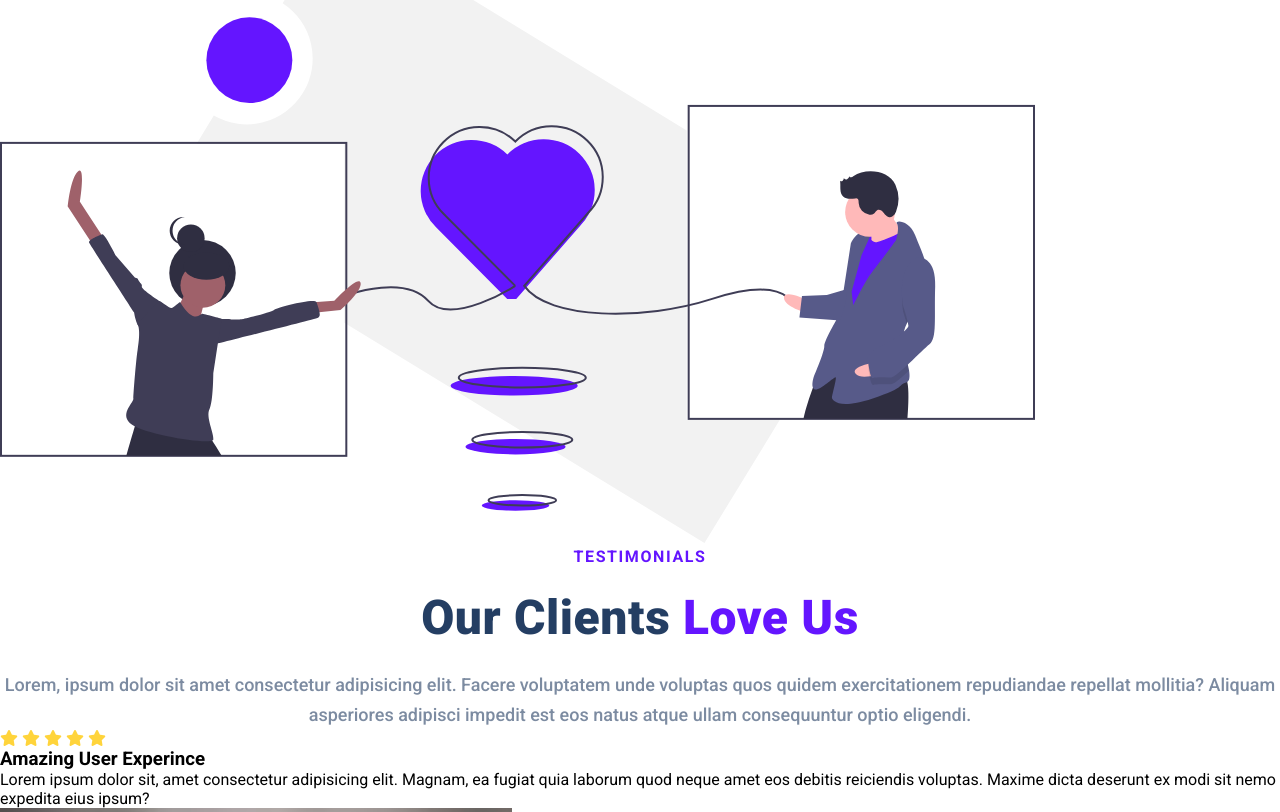
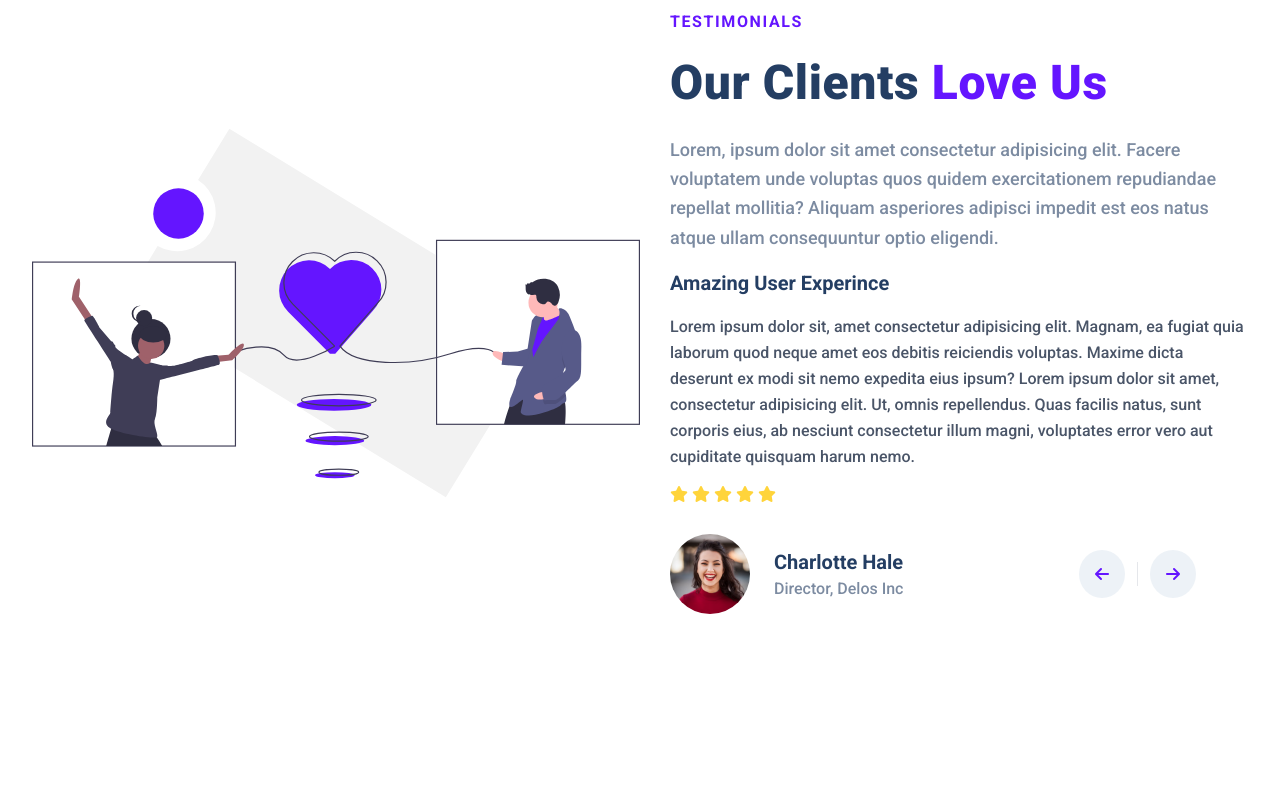
Before and after one commit to maritza-aguilar/Final-Project-, a plain HTML site: page index.html in a window 1280 px wide. Shown: the part 5120-5932 px from the top of the page. After the commit the page ends 5830 px from the top, so only its background shows below. Drawn offline with Linux system fonts and the light colour scheme.

Commit message:
seventh commit

```diff
--- a/index.html
+++ b/index.html
@@ -316,35 +316,47 @@
             <div class="testimonials__row">
                 <img src="./love-illustration.c759090fa833369ad6ffb6eb19cacb3e.svg" class="testimonials__img">
                 <div class="testimonals__description">
-                    <div class="section__tag">testimonials</div>
-                    <h2 class="section__title">Our Clients <span class="purple">Love Us</span></h2>
-                    <div class="section__para">
+                    <div class="section__tag--testimonials">testimonials</div>
+                    <h2 class="section__title--testimonials">Our Clients <span class="purple">Love Us</span></h2>
+                    <div class="section__para--testimonials">
                         Lorem, ipsum dolor sit amet consectetur adipisicing elit. Facere voluptatem unde voluptas quos
                         quidem exercitationem repudiandae repellat mollitia? Aliquam asperiores adipisci impedit est eos
                         natus atque ullam consequuntur optio eligendi.
                     </div>
                     <div class="testimonial">
-                        <div class="testimonial__rating">
+                        <h3 class="testimonial__title">Amazing User Experince</h3>
+                        <div class="testimonial__para">
+                            Lorem ipsum dolor sit, amet consectetur adipisicing elit. Magnam, ea fugiat quia laborum
+                            quod neque amet eos debitis reiciendis voluptas. Maxime dicta deserunt ex modi sit nemo
+                            expedita eius ipsum? Lorem ipsum dolor sit amet, consectetur adipisicing elit. Ut, omnis
+                            repellendus. Quas facilis natus, sunt corporis eius, ab nesciunt consectetur illum magni,
+                            voluptates error vero aut cupiditate quisquam harum nemo.
+                        </div>
+                        <div class="testimonial__ratings">
                             <i class="fa-solid fa-star" style="color: #FFD43B;"></i>
                             <i class="fa-solid fa-star" style="color: #FFD43B;"></i>
                             <i class="fa-solid fa-star" style="color: #FFD43B;"></i>
                             <i class="fa-solid fa-star" style="color: #FFD43B;"></i>
                             <i class="fa-solid fa-star" style="color: #FFD43B;"></i>
                         </div>
-                        <h3 class="testimonial__title">Amazing User Experince</h3>
-                        <div class="testimonal__para">
-                            Lorem ipsum dolor sit, amet consectetur adipisicing elit. Magnam, ea fugiat quia laborum
-                            quod neque amet eos debitis reiciendis voluptas. Maxime dicta deserunt ex modi sit nemo
-                            expedita eius ipsum?
-                        </div>
-                        <div class="testimonal__bottom">
-                            <div class="testimonal__profile">
-                                <img src="./photo-1494790108377-be9c29b29330.avif" class="testimonal__img">
-                                <div class="testimonal__name">Charlotte Hale</div>
-                                <div class="testimonal__role">Director, Delos Inc</div>
+                        <div class="testimonial__bottom">
+                            <div class="testimonial__profile">
+                                <img src="./photo-1494790108377-be9c29b29330.avif" class="testimonial__img">
+                                <div class="testimonial__detail">
+                                    <div class="testimonial__name">Charlotte Hale</div>
+                                    <div class="testimonial__role">Director, Delos Inc</div>
+                                </div>
+                            </div>
+                            <div class="testimonial__buttons">
+                                <div class="testimonial__button">
+                                    <i class="fa-solid fa-arrow-left" style="color: #6415ff;"></i>
+                                </div>
+                                <div class="testimonial__divider"></div>
+                                <div class="testimonial__button">
+                                    <i class="fa-solid fa-arrow-right" style="color: #6415ff;"></i>
+                                </div>
                             </div>
                         </div>
-
                     </div>
                 </div>
 
--- a/style.css
+++ b/style.css
@@ -746,3 +746,133 @@ h2 {
     margin-top: 32px;
     margin-left: 0px;
 }
+
+/*Testimonals*/
+
+#testimonials{
+    padding: 0 32px;
+}
+
+.testimonials__container{
+    padding: 96px 0;
+}
+
+.testimonials__row{
+    display: flex;
+    width: 100%;
+}
+
+.testimonials__img{
+    width: 50%;
+    margin: 0 30px 0 0;
+}
+
+.section__tag--testimonials{
+    font-size: 16px;
+    color: #6415ff;
+    letter-spacing: 1.6px;
+    font-weight: 700;
+    text-transform: uppercase;
+    text-align: left;
+}
+
+.section__title--testimonials{
+    font-size: 48px;
+    font-weight: 900;
+    color: rgb(36, 62, 99);
+    line-height: 1.5;
+    margin: 16px 0;
+    text-align: left;
+}
+
+.section__para--testimonials{
+    font-size: 18px;
+    font-weight: 500;
+    color: #7c8ba1;
+    line-height: 1.625;
+    text-align: left;
+}
+
+.testimonial__title{
+    font-weight: 700;
+    color: #243e63;
+    font-size: 20px;
+    line-height: 1.5;
+    margin-top: 16px;
+}
+
+.testimonial__para{
+    margin: 16px 0px 15px 0;
+    color: #4a5568;
+    font-size: 16px;
+    font-weight: 500;
+    line-height: 1.625;
+}
+
+.testimonial__bottom{
+    margin-top: 30px;
+    display: flex;
+    justify-content: space-between;
+}
+
+.testimonial__profile{
+    display: flex;
+    align-items: center;
+}
+
+.testimonial__img{
+    width: 80px;
+    height: 80px;
+    border-radius: 50%;
+}
+
+.testimonial__detail{
+    margin-left: 24px;
+}
+
+.testimonial__name{
+    font-weight: 700;
+    color: #243e63;
+    font-size: 20px;
+    line-height: 1.5;
+}
+
+.testimonial__role{
+    color: #7c8ba1;
+    font-weight: 500;
+    line-height: 1.5;
+}
+
+.testimonial__buttons{
+    display: flex;
+    align-items: center;
+    margin-right: 40px;
+}
+
+.testimonial__button{
+    display: flex;
+    justify-content: center;
+    align-items: center;
+    padding: 16px;
+    background: #edf2f7;
+    border-radius: 50%;
+    margin: 0 12px;
+    transition: all 300ms;
+}
+
+.testimonial__button:hover{
+    background-color: rgb(226, 232, 240);
+}
+
+.testimonial__divider{
+    width: 1px;
+    height: 24px;
+    background: rgb(229, 231, 235);
+}
+
+.testimonial__rating{
+    display: flex;
+    margin-right: 6px;
+    margin-top: 4px;
+    margin-bottom: 4px;
+}
```
